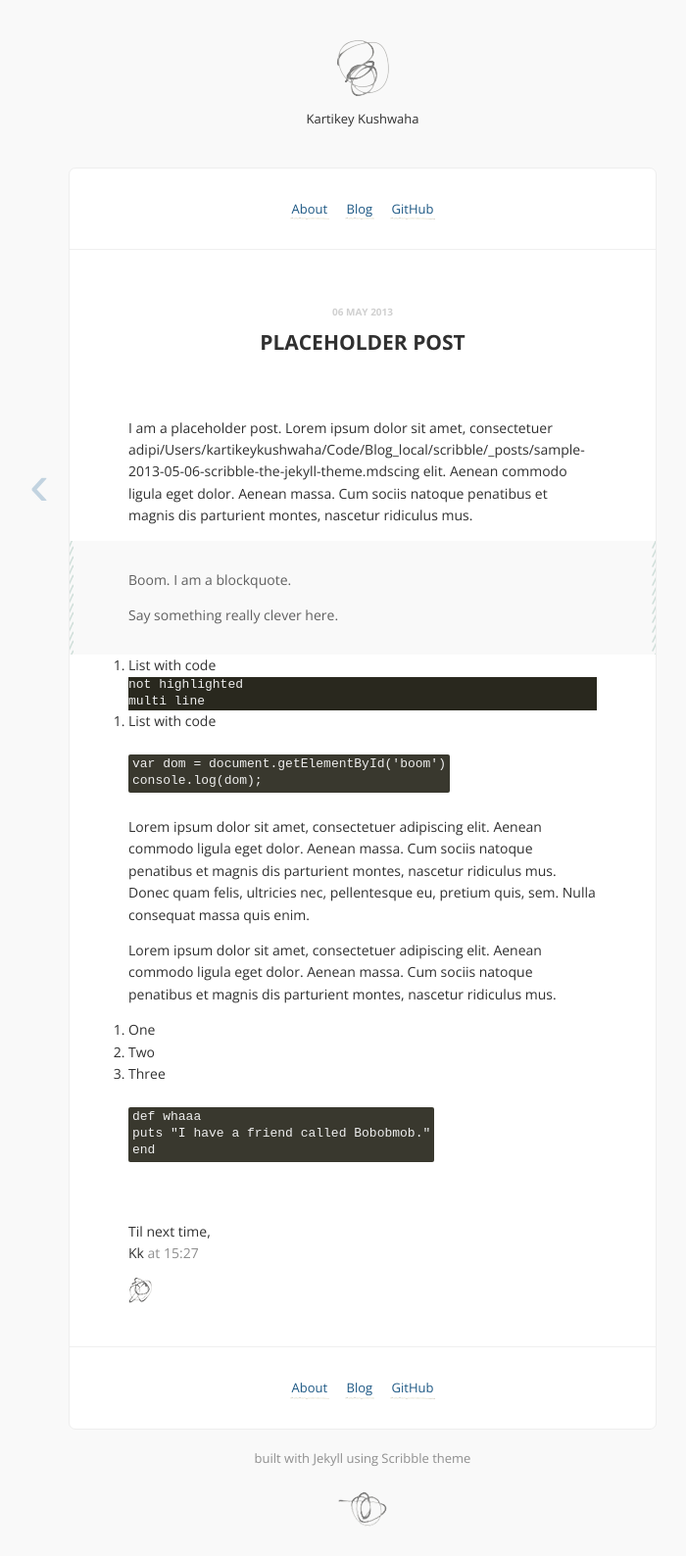
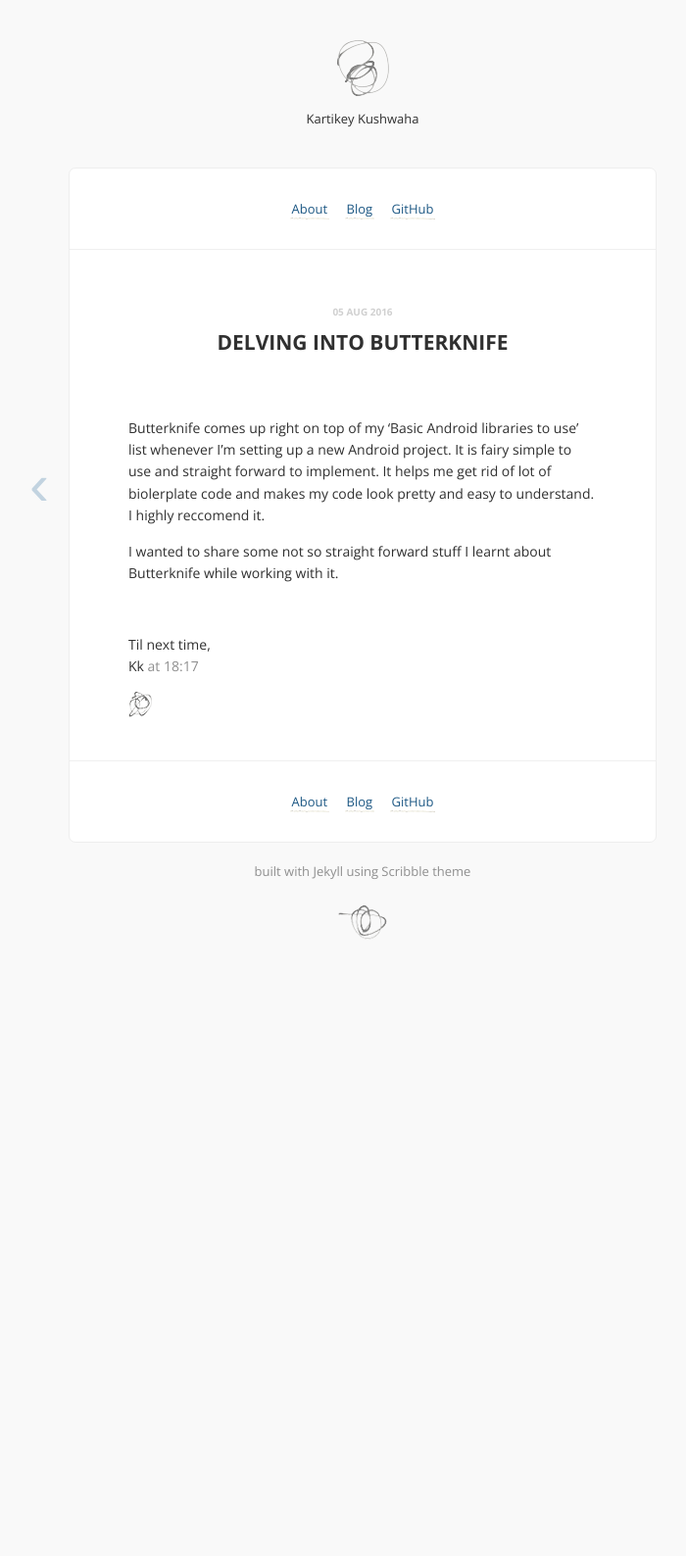
Before and after one commit to krtkush/krtkush.github.io, a Jekyll site: the page built from _posts/2016-08-05-Delving-into-butterknife.md, in a window 1280 px wide. Shown: the whole page at 98% size, without its empty margins (270-970 px from the left). Built offline with Jekyll 4.4.1, drawn with Linux system fonts in a browser that asks for light colours; comment, search, counter and statistics services are not loaded; after the commit the page ends 989 px from its top, so only the background shows below that.

Commit message:
Fix ongoing #2

````diff
--- a/_posts/2016-08-05-Delving-into-butterknife.md
+++ b/_posts/2016-08-05-Delving-into-butterknife.md
@@ -1,38 +1,9 @@
 ---
 layout: post
-title: Placeholder post
-date: 2013-05-06 15:27:31
+title: Delving into Butterknife
+date: 2016-08-05 18:17:55
 ---
 
-I am a placeholder post. Lorem ipsum dolor sit amet, consectetuer adipi/Users/kartikeykushwaha/Code/Blog_local/scribble/_posts/sample-2013-05-06-scribble-the-jekyll-theme.mdscing elit. Aenean commodo ligula eget dolor. Aenean massa. Cum sociis natoque penatibus et magnis dis parturient montes, nascetur ridiculus mus.
+Butterknife comes up right on top of my 'Basic Android libraries to use' list whenever I'm setting up a new Android project. It is fairy simple to use and straight forward to implement. It helps me get rid of lot of biolerplate code and makes my code look pretty and easy to understand. I highly reccomend it.
 
-> Boom. I am a blockquote.
->
-> Say something really clever here.
-
-1. List with code
-
-```
-not highlighted
-multi line
-```
-
-2. List with code
-
-{% highlight javascript %}
-var dom = document.getElementById('boom')
-console.log(dom);{% endhighlight %}
-
-Lorem ipsum dolor sit amet, consectetuer adipiscing elit. Aenean commodo ligula eget dolor. Aenean massa. Cum sociis natoque penatibus et magnis dis parturient montes, nascetur ridiculus mus. Donec quam felis, ultricies nec, pellentesque eu, pretium quis, sem. Nulla consequat massa quis enim.
-
-Lorem ipsum dolor sit amet, consectetuer adipiscing elit. Aenean commodo ligula eget dolor. Aenean massa. Cum sociis natoque penatibus et magnis dis parturient montes, nascetur ridiculus mus.
-
-1. One
-2. Two
-3. Three
-
-{% highlight ruby %}
-def whaaa
-puts "I have a friend called Bobobmob."
-end
-{% endhighlight %}
+I wanted to share some not so straight forward stuff I learnt about Butterknife while working with it.
````
